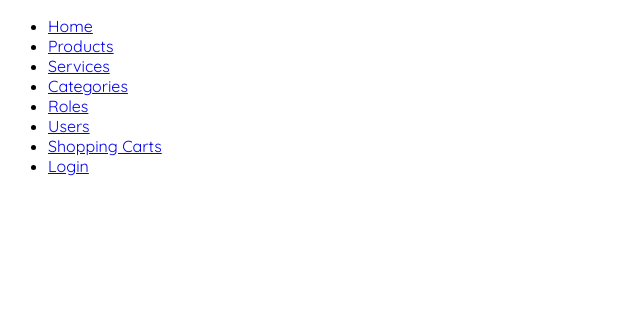
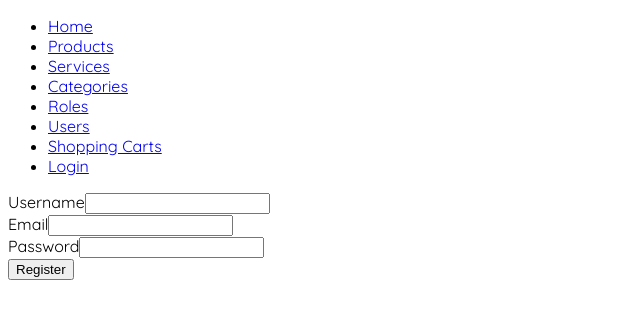
Before and after one commit to sasabeghiu/webdev2-frontend-vue, a Vue app: page /register in a window 1280 px wide. Shown: the top 318 px of the page, without its empty margins (0-640 px from the left). Built offline with nearby package versions, Linux system fonts and the light colour scheme; the HTML template or start-up script is replaced by a standard one.

Commit message:
add register page

```diff
--- a/src/auth-store.js
+++ b/src/auth-store.js
@@ -50,5 +50,20 @@ export const useAuthStore = defineStore("authStore", {
       delete axios.defaults.headers.common["Authorization"];
       console.log("User logged out successfully.");
     },
+    register(username, password, email) {
+      return new Promise((resolve, reject) => {
+        axios
+          .post("http://localhost/users/register", {
+            username: username,
+            password: password,
+            email: email,
+            role_id: 2,
+          })
+          .then(() => {
+            resolve();
+          })
+          .catch((err) => reject(err));
+      });
+    },
   },
 });
--- a/src/components/Login.vue
+++ b/src/components/Login.vue
@@ -12,7 +12,8 @@
               <label for="inputPassword" class="form-label">Password</label>
               <input type="password" class="form-control" id="inputPassword" v-model="password" />
             </div>
-            <button type='button' class="btn btn-primary" @click="login()">Submit</button>
+            <button type='button' class="btn btn-primary" @click="login()" style="margin-right: 5px;">Login</button>
+            <button type='button' class="btn btn-primary" @click="register()">Register</button>
           </form>
         </div>
       </div>
@@ -42,6 +43,9 @@ export default {
           this.errorMessage = error;
         });
     },
+    register() {
+      this.$router.push("/register"); // Adjust the path as per your routing setup
+    }
   }
 };
 </script>
--- /dev/null
+++ b/src/components/Register.vue
@@ -0,0 +1,59 @@
+<template>
+    <section>
+        <div class="container">
+            <div class="row">
+                <div class="col-md-6">
+                    <form>
+                        <div class="mb-3">
+                            <label for="registerUsername" class="form-label">Username</label>
+                            <input id="registerUsername" type="text" class="form-control" v-model="username" />
+                        </div>
+                        <div class="mb-3">
+                            <label for="registerEmail" class="form-label">Email</label>
+                            <input id="registerEmail" type="email" class="form-control" v-model="email" />
+                        </div>
+                        <div class="mb-3">
+                            <label for="registerPassword" class="form-label">Password</label>
+                            <input id="registerPassword" type="password" class="form-control" v-model="password" />
+                        </div>
+                        <div class="mb-3">
+                            <input id="registerRole" type="hidden" class="form-control" value="2" v-model="role_id" />
+                        </div>
+                        <button type='button' class="btn btn-primary" @click="register()">Register</button>
+                    </form>
+                </div>
+            </div>
+        </div>
+    </section>
+</template>
+
+<script>
+import { useAuthStore } from '../auth-store';
+
+export default {
+    name: "Register",
+    data() {
+        return {
+            username: "",
+            password: "",
+            email: "",
+            role_id: 2,
+            errorMessage: "",
+        };
+    },
+    methods: {
+        register() {
+            const store = useAuthStore();
+            store.register(this.username, this.email, this.password, this.role_id)
+                .then(() => {
+                    this.$router.replace("/login");
+                })
+                .catch((error) => {
+                    this.errorMessage = error;
+                });
+        },
+    }
+};
+</script>
+
+<style></style>
--- a/src/router/index.js
+++ b/src/router/index.js
@@ -2,6 +2,7 @@ import { createRouter, createWebHistory } from "vue-router";
 
 import Home from "../components/Home.vue";
 import Login from "../components/Login.vue";
+import Register from "../components/Register.vue";
 
 import ProductList from "../components/products/ProductList.vue";
 import CreateProduct from "../components/products/CreateProduct.vue";
@@ -32,6 +33,7 @@ const router = createRouter({
   routes: [
     { path: "/", component: Home },
     { path: "/login", component: Login },
+    { path: "/register", component: Register},
 
     { path: "/products", component: ProductList },
     { path: "/createproduct", component: CreateProduct },
```
